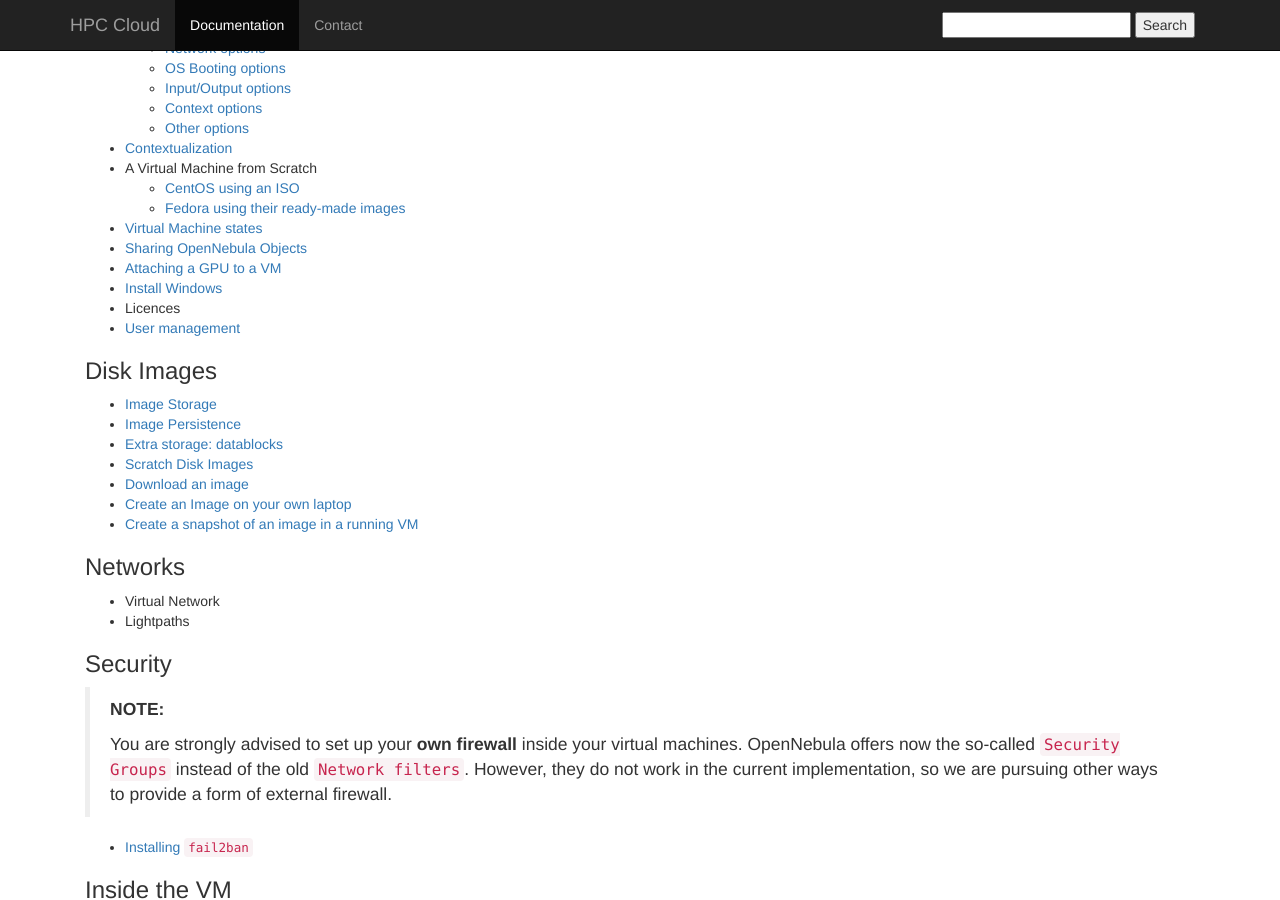
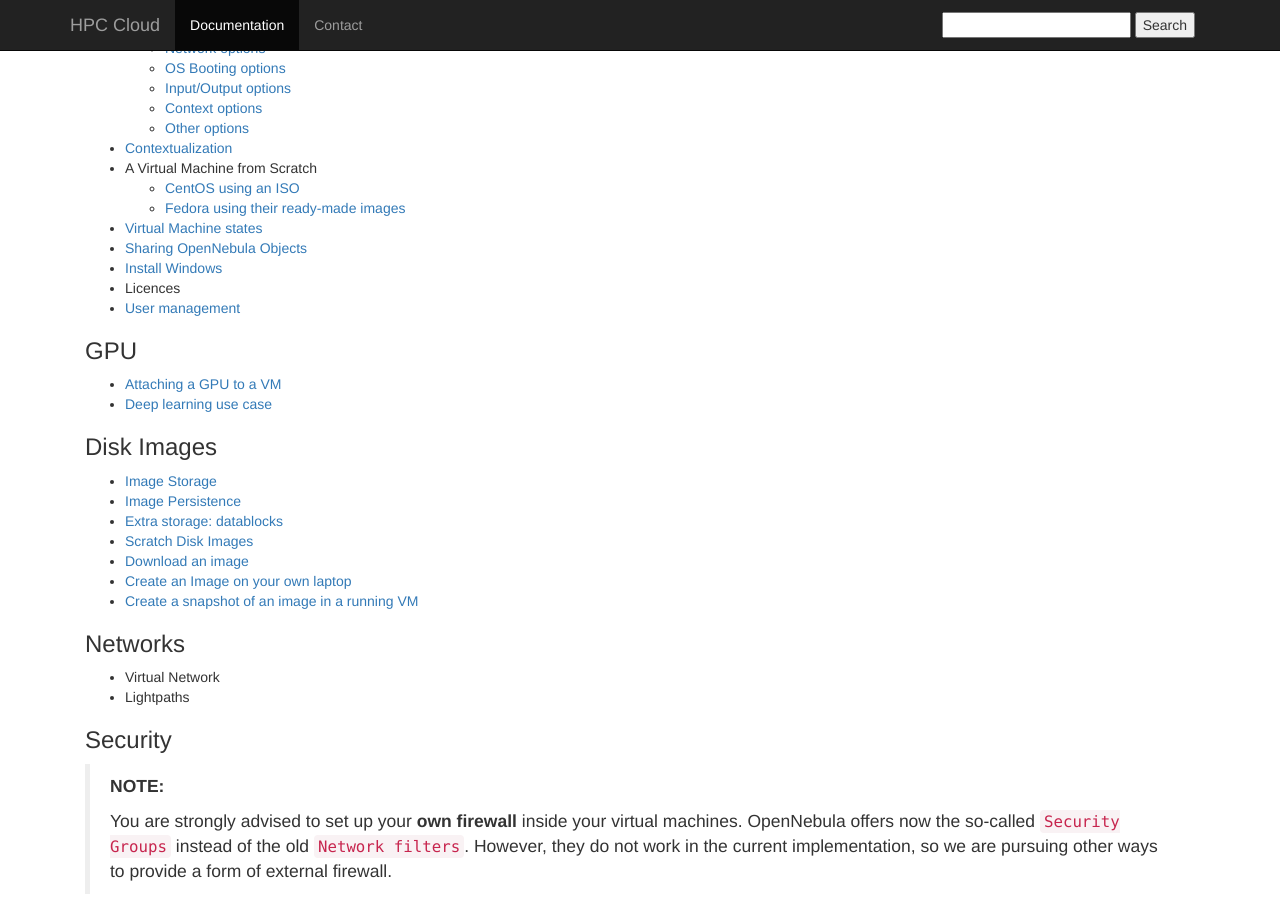
Before and after one commit to sara-nl/clouddocs, a Jekyll site: the page built from index.markdown, in a window 1280 px wide and 900 px high, scrolled down 584 px. Built offline with Jekyll 4.4.1, drawn with Linux system fonts in a browser that asks for light colours; nearby versions of some CDN libraries.

Commit message:
GPU section in index

```diff
--- a/index.markdown
+++ b/index.markdown
@@ -35,10 +35,14 @@ layout: default
   * [Fedora using their ready-made images](vm-scratch-fedora-cloud)
 * [Virtual Machine states](vm-states)
 * [Sharing OpenNebula Objects](sharing-objects)
-* [Attaching a GPU to a VM](gpu-attach)
 * [Install Windows](Windows)
 * Licences
 * [User management](usermanagement)
+
+### GPU
+
+* [Attaching a GPU to a VM](gpu-attach)
+* [Deep learning use case](gpu-deep-learn)
 
 ### Disk Images
 * [Image Storage](image_storage)
```
